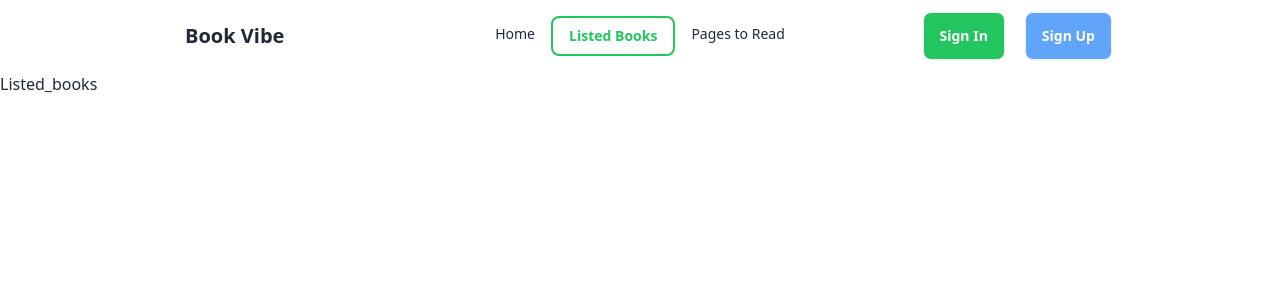
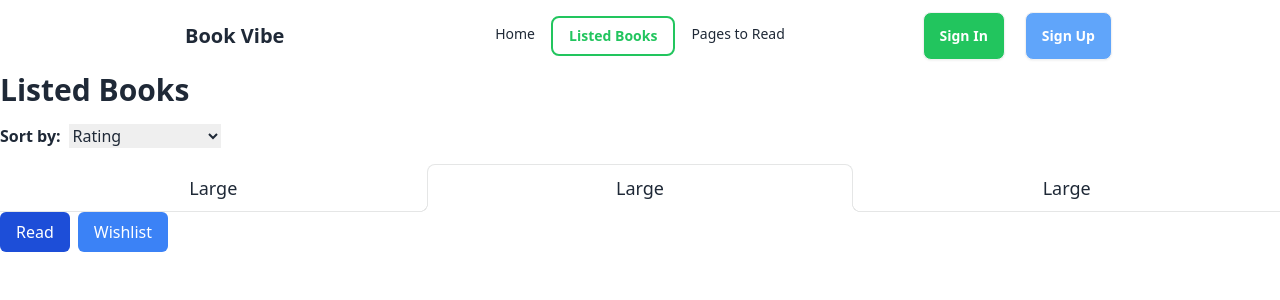
Before and after one commit to ssimuni/Assignment8, a React (Vite) app: page /listed in a window 1280 px wide. Shown: the top 300 px of the page. Built offline with nearby package versions, Linux system fonts and the light colour scheme.

Commit message:
book details done

```diff
--- a/src/components/Listed_books/Listed_books.jsx
+++ b/src/components/Listed_books/Listed_books.jsx
@@ -1,9 +1,97 @@
-import React from 'react'
+import React, { useState, useEffect } from 'react';
 
 const Listed_books = () => {
+  const [readBooks, setReadBooks] = useState([]);
+  const [wishlistBooks, setWishlistBooks] = useState([]);
+  const [sortBy, setSortBy] = useState('rating'); // Default sort by rating
+  const [currentTab, setCurrentTab] = useState('read'); // Default tab is 'read'
+
+  // Load added books from local storage on component mount
+  useEffect(() => {
+    const savedReadBooks = JSON.parse(localStorage.getItem('readBooks')) || [];
+    const savedWishlistBooks = JSON.parse(localStorage.getItem('wishlistBooks')) || [];
+    setReadBooks(savedReadBooks);
+    setWishlistBooks(savedWishlistBooks);
+  }, []);
+
+  // Function to handle sorting
+  const handleSortByChange = (e) => {
+    setSortBy(e.target.value);
+  };
+
+  // Function to handle tab change
+  const handleTabChange = (tab) => {
+    setCurrentTab(tab);
+  };
+
+  // Function to sort books based on selected sorting criteria
+  const sortBooks = (books) => {
+    switch (sortBy) {
+      case 'rating':
+        return books.slice().sort((a, b) => b.rating - a.rating);
+      case 'pages':
+        return books.slice().sort((a, b) => a.totalPages - b.totalPages);
+      case 'year':
+        return books.slice().sort((a, b) => a.yearOfPublishing - b.yearOfPublishing);
+      default:
+        return books;
+    }
+  };
+
   return (
-    <div>Listed_books</div>
-  )
-}
+    <div>
+      <h1 className="text-3xl font-bold mb-4">Listed Books</h1>
 
-export default Listed_books
+      {/* Sort dropdown */}
+      <div className="mb-4">
+        <label htmlFor="sortBy" className="mr-2 font-bold">Sort by:</label>
+        <select id="sortBy" value={sortBy} onChange={handleSortByChange}>
+          <option value="rating">Rating</option>
+          <option value="pages">Number of Pages</option>
+          <option value="year">Published Year</option>
+        </select>
+      </div>
+
+      <div role="tablist" className="tabs tabs-lifted tabs-lg">
+        <a role="tab" className="tab">Large</a>
+        <a role="tab" className="tab tab-active">Large</a>
+        <a role="tab" className="tab">Large</a>
+      </div>
+
+      {/* Tab navigation */}
+      <div className="mb-4">
+        <button className={`mr-2 bg-blue-500 text-white px-4 py-2 rounded-md ${currentTab === 'read' ? 'bg-blue-700' : ''}`} onClick={() => handleTabChange('read')}>Read</button>
+        <button className={`bg-blue-500 text-white px-4 py-2 rounded-md ${currentTab === 'wishlist' ? 'bg-blue-700' : ''}`} onClick={() => handleTabChange('wishlist')}>Wishlist</button>
+      </div>
+
+      {/* Books list */}
+      <div>
+        {currentTab === 'read' && (
+          <div>
+            {sortBooks(readBooks).map(book => (
+              <div key={book.bookId} className="mb-4">
+                <div className="card card-compact bg-base-100 lg:mx-0 mt-5 lg:mt-0 mb-5 border-gray-400">
+                  <h3>{book.bookName}</h3>
+                  <p>Author: {book.author}</p>
+                  {/* Add more book details here */}
+                </div>
+              </div>
+            ))}
+          </div>
+        )}
+        {currentTab === 'wishlist' && (
+          <div>
+            <h2 className="text-xl font-bold mb-2">Wishlist Books</h2>
+            {sortBooks(wishlistBooks).map(book => (
+              <div key={book.bookId} className="mb-4">
+                {/* Display book details */}
+              </div>
+            ))}
+          </div>
+        )}
+      </div>
+    </div>
+  );
+};
+
+export default Listed_books;
--- a/src/main.jsx
+++ b/src/main.jsx
@@ -33,6 +33,11 @@ const router = createBrowserRouter([
         path: '/book/:id',
         element: <Book_details></Book_details>,
         loader: () => fetch('../books.json')
+      },
+      {
+        path: '/book/:id',
+        element: <Listed_books></Listed_books>,
+        loader: () => fetch('../books.json')
       }
     ]
   },
```
